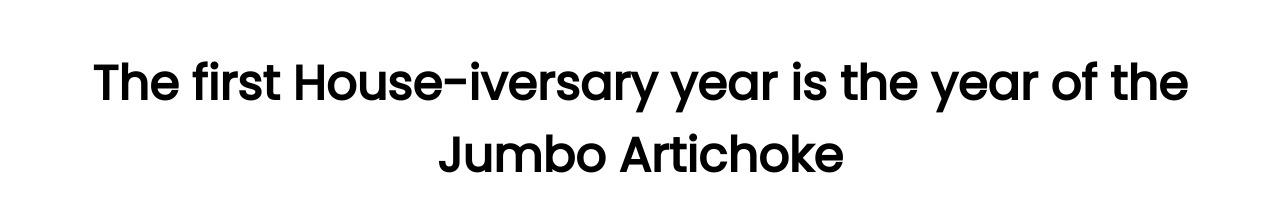
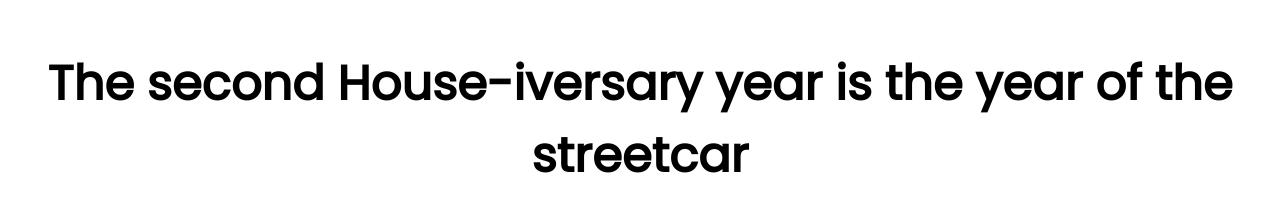
Before and after one commit to jasonbasuil/house-iversary, a plain HTML site: page www/index.html in a window 1280 px wide. Shown: the top 222 px of the page. Drawn offline with Linux system fonts and the light colour scheme.

Commit message:
Update index.html

```diff
--- a/www/index.html
+++ b/www/index.html
@@ -12,7 +12,7 @@
 
   <body>
     <div class="header">
-      <h1 class="title">The first House-iversary year is the year of the Jumbo Artichoke</h1>
+      <h1 class="title">The second House-iversary year is the year of the streetcar</h1>
     </div>
     <main class="main">
       <div class="image__container">
```
